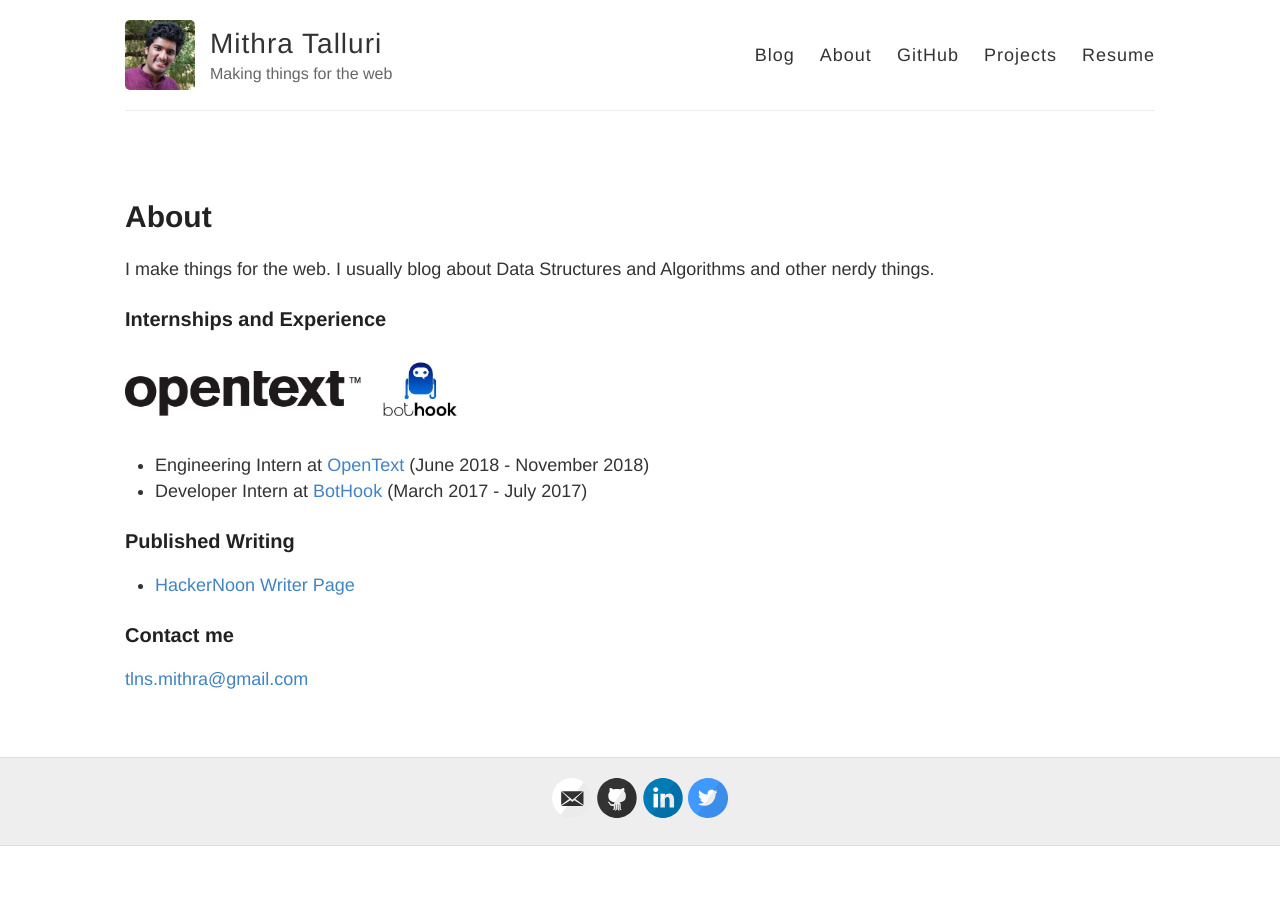
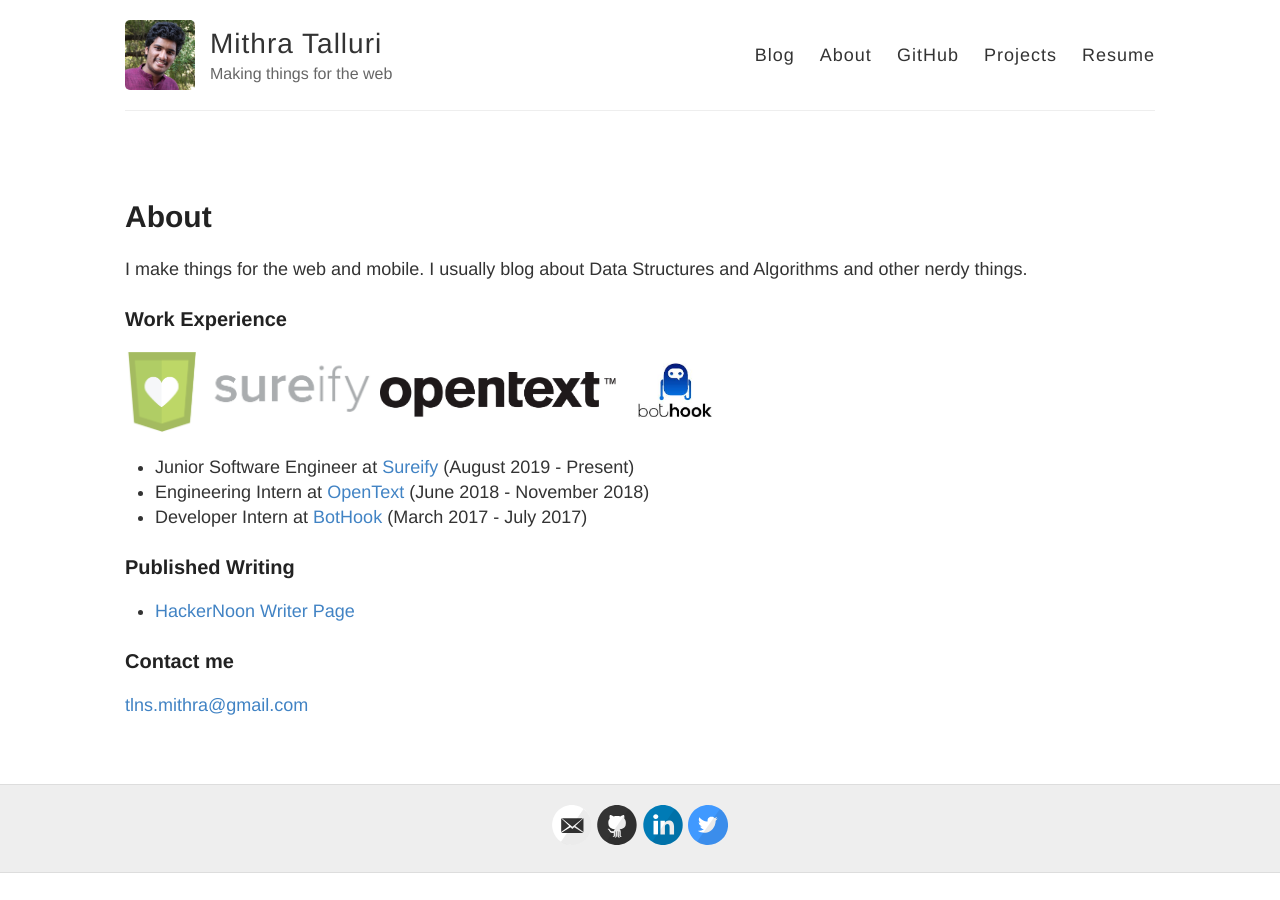
Before and after one commit to MithraTalluri/MithraTalluri.github.io, a Jekyll site: the page built from about.md, in a window 1280 px wide. Built offline with Jekyll 4.4.1, drawn with Linux system fonts in a browser that asks for light colours.

Commit message:
Updated About

```diff
--- a/about.md
+++ b/about.md
@@ -4,12 +4,13 @@ title: About
 permalink: /about/
 ---
 
-I make things for the web. I usually blog about Data Structures and Algorithms and other nerdy things.
+I make things for the web and mobile. I usually blog about Data Structures and Algorithms and other nerdy things.
 
-### Internships and Experience
+### Work Experience
 
-<img src="/assets/opentext.png" width="250">                     <img src="/assets/bothook.jpg" width="80">
+<img src="/assets/sureify.png" width="250">                     <img src="/assets/opentext.png" width="250">                     <img src="/assets/bothook.jpg" width="80">
 
+* Junior Software Engineer at [Sureify](https://www.sureify.com/){:target="_blank"} (August 2019 - Present)
 * Engineering Intern at [OpenText](https://www.opentext.com/){:target="_blank"} (June 2018 - November 2018)
 * Developer Intern at [BotHook](https://bothook.com/){:target="_blank"} (March 2017 - July 2017)
 
```
Also changed, not shown: assets/sureify.png (added).
